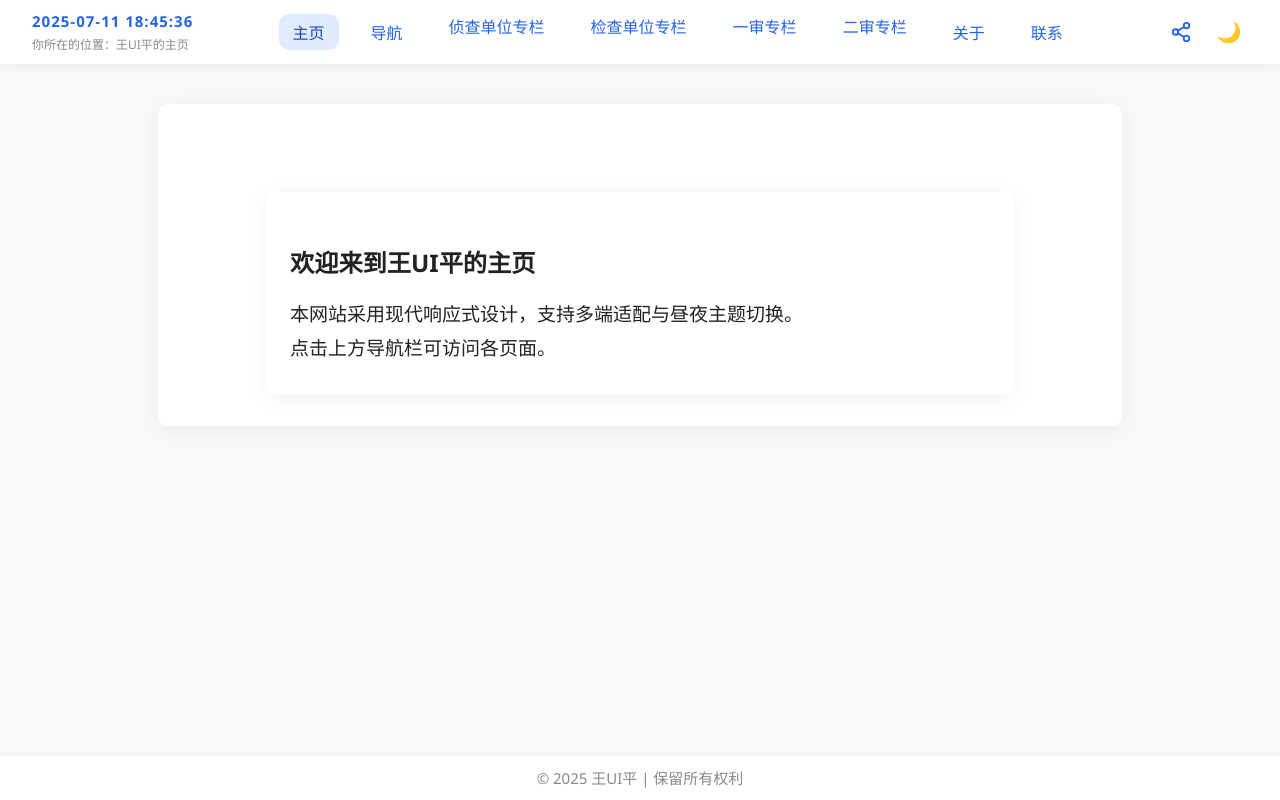
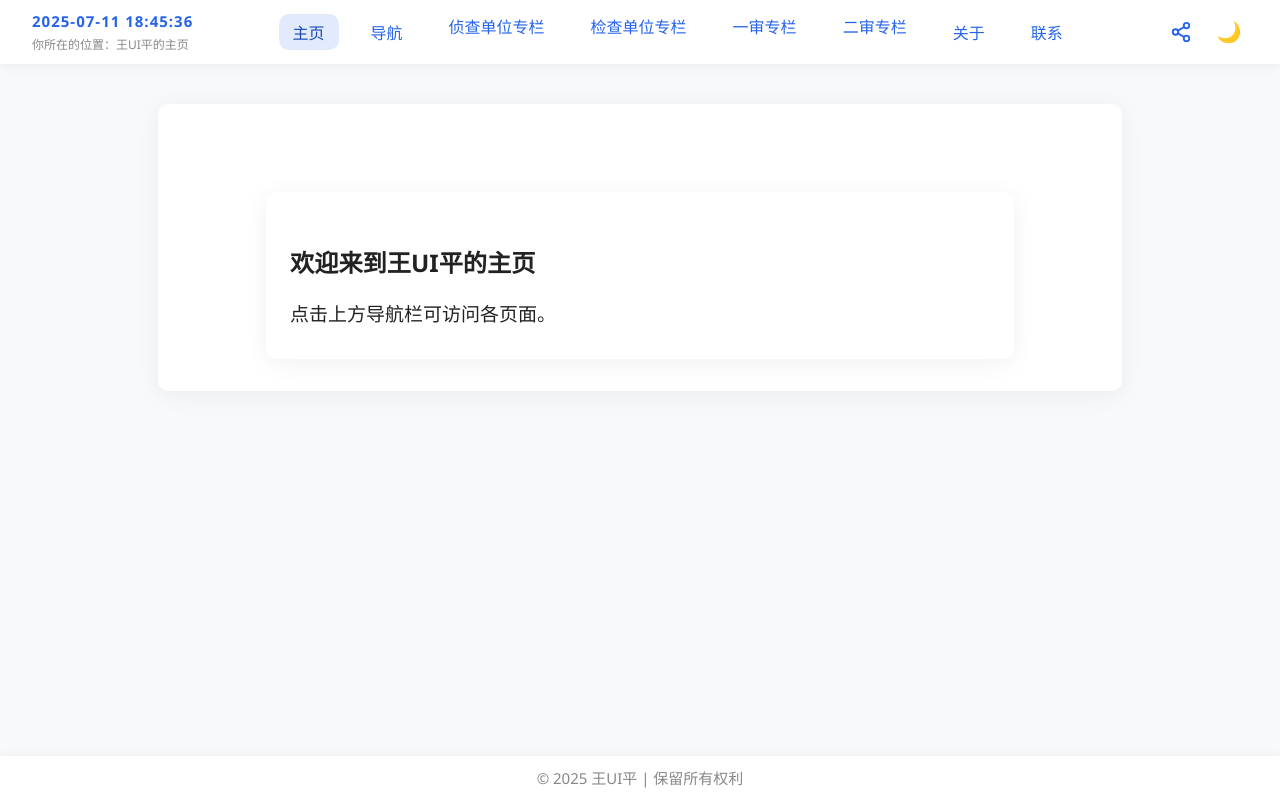
Before and after one commit to gz12388/gz12388.github.io, a plain HTML site: page index.html in a window 1280 px wide. Drawn offline with Linux system fonts and the light colour scheme.

Commit message:
测试主页

```diff
--- a/index.html
+++ b/index.html
@@ -178,7 +178,7 @@ var _hmt = _hmt || [];
     <div class="tree-container">
       <h1 style="font-size:1.4em;margin-bottom:18px;">欢迎来到王UI平的主页</h1>
       <div style="font-size:1.1em;line-height:1.8;">
-        本网站采用现代响应式设计，支持多端适配与昼夜主题切换。<br>点击上方导航栏可访问各页面。
+        点击上方导航栏可访问各页面。
       </div>
     </div>
   </main>
```
